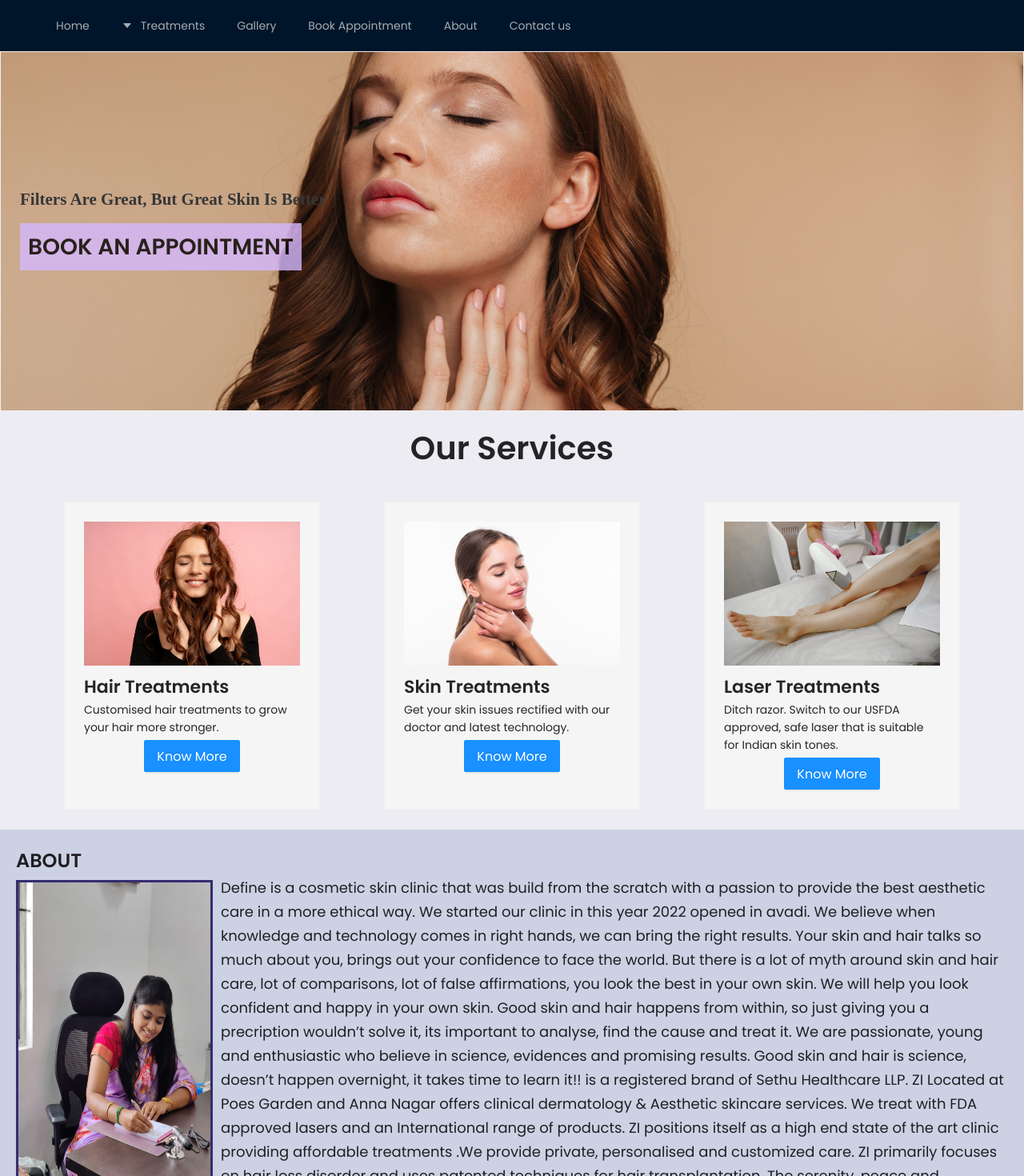
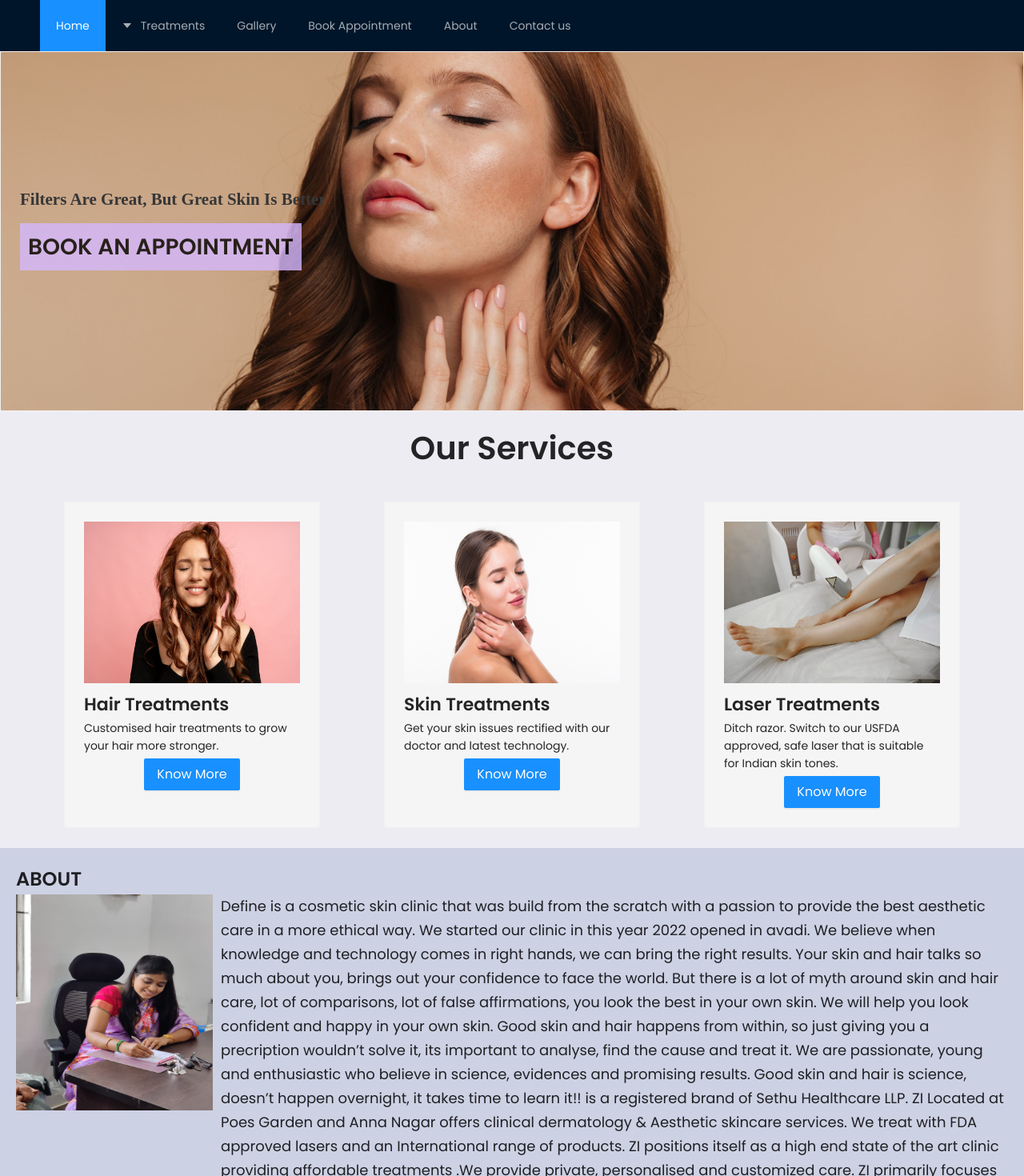
Before and after one commit to imkiran22/define-clinic-website, a Next.js app: page /home in a window 1280 px wide. Shown: the top 1470 px of the page at 80% size. Built offline with nearby package versions, Linux system fonts and the light colour scheme.

Commit message:
Lini errors fixed

```diff
--- a/components/About/About.tsx
+++ b/components/About/About.tsx
@@ -1,12 +1,13 @@
 import React from "react";
 import { ABOUT_CONTENT, FUNCTIONING_DAYS, FUNCTIONING_TITLE, TITLE } from "../../constants/about";
+import Image from 'next/image'
 
 const About: React.FC = () => {
     return <div className='about'>
         <div className='title'>{TITLE}</div>
         <div className='content'>
             <div className="photo">
-                <img src="doctor-saranya.jpg" />
+                <Image alt="doctor photo" src="/doctor-saranya.jpg" width={'100%'} height={'110%'} layout='responsive' />
             </div>
             <div className='description'>{ABOUT_CONTENT}</div>
         </div>
--- a/components/Header/Header.tsx
+++ b/components/Header/Header.tsx
@@ -10,8 +10,8 @@ const { Header } = Layout;
 const HeaderComponent: React.FC = () => {
     const renderMenu = (menus: Array<{key: string, label: string}>) => (
       menus.map(menu => (
-          <Menu.Item>
-            <Link key={menu.key} href={'/' + menu.key}>
+          <Menu.Item key={menu.key}>
+            <Link href={'/' + menu.key}>
               {menu.label}
             </Link>
           </Menu.Item>
--- a/components/Layout/Layout.tsx
+++ b/components/Layout/Layout.tsx
@@ -26,8 +26,8 @@ export default function Layout({ children }: any) {
           <div className="copyright">Define skin hair and laser clinic ©2022 All rights reserved </div>
           <div className="socialMedia">
             <span className="title">Follow us on</span>
-            <a target={'_blank'} href={'https://www.instagram.com/define.skin.hair.clinic'}><FacebookFilled/></a>
-            <a target={'_blank'} href={'https://www.instagram.com/define.skin.hair.clinic'}><InstagramOutlined /></a>
+            <a target={'_blank'} rel="noreferrer"  href={'https://www.instagram.com/define.skin.hair.clinic'}><FacebookFilled/></a>
+            <a target={'_blank'} rel="noreferrer"  href={'https://www.instagram.com/define.skin.hair.clinic'}><InstagramOutlined /></a>
           </div>
         </Footer>
       </L>
--- a/components/Procedures/Procedures.tsx
+++ b/components/Procedures/Procedures.tsx
@@ -3,14 +3,15 @@ import Card from 'antd/lib/card/Card';
 import React from 'react';
 import { PROCEDURES_LIST } from '../../constants/procedures';
 import Styles from "./Procedures.module.scss";
+import Image from 'next/image';
 
 const Procedures = () => {
   return <div className={Styles.wrapper}><h3 className={Styles.title}>Our Services</h3>
   <div className={Styles.procedure}>
   {
     PROCEDURES_LIST.map(proc => (
-        <Card className={Styles.card}>
-            <img className={Styles.img} src={proc.img}/>
+        <Card className={Styles.card} key={proc.key}>
+            <Image alt={proc.key} className={Styles.img} src={proc.img} width={'100%'} height={'75%'} layout="responsive"/>
             <div className='section'>
               <div className={Styles.subTitle}>{proc.label}</div>
               <div className={Styles.content}>{proc.content}</div>
```
